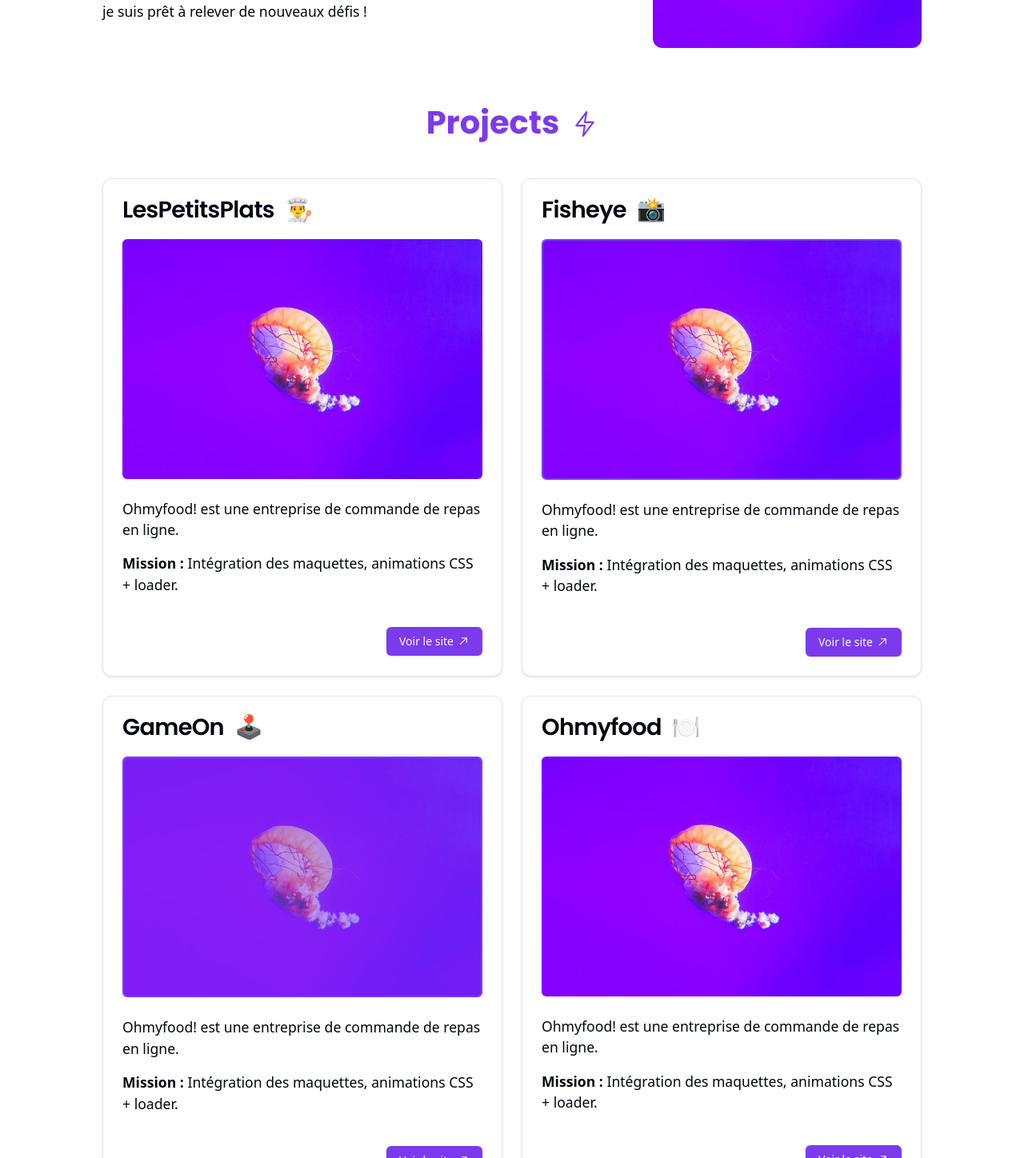
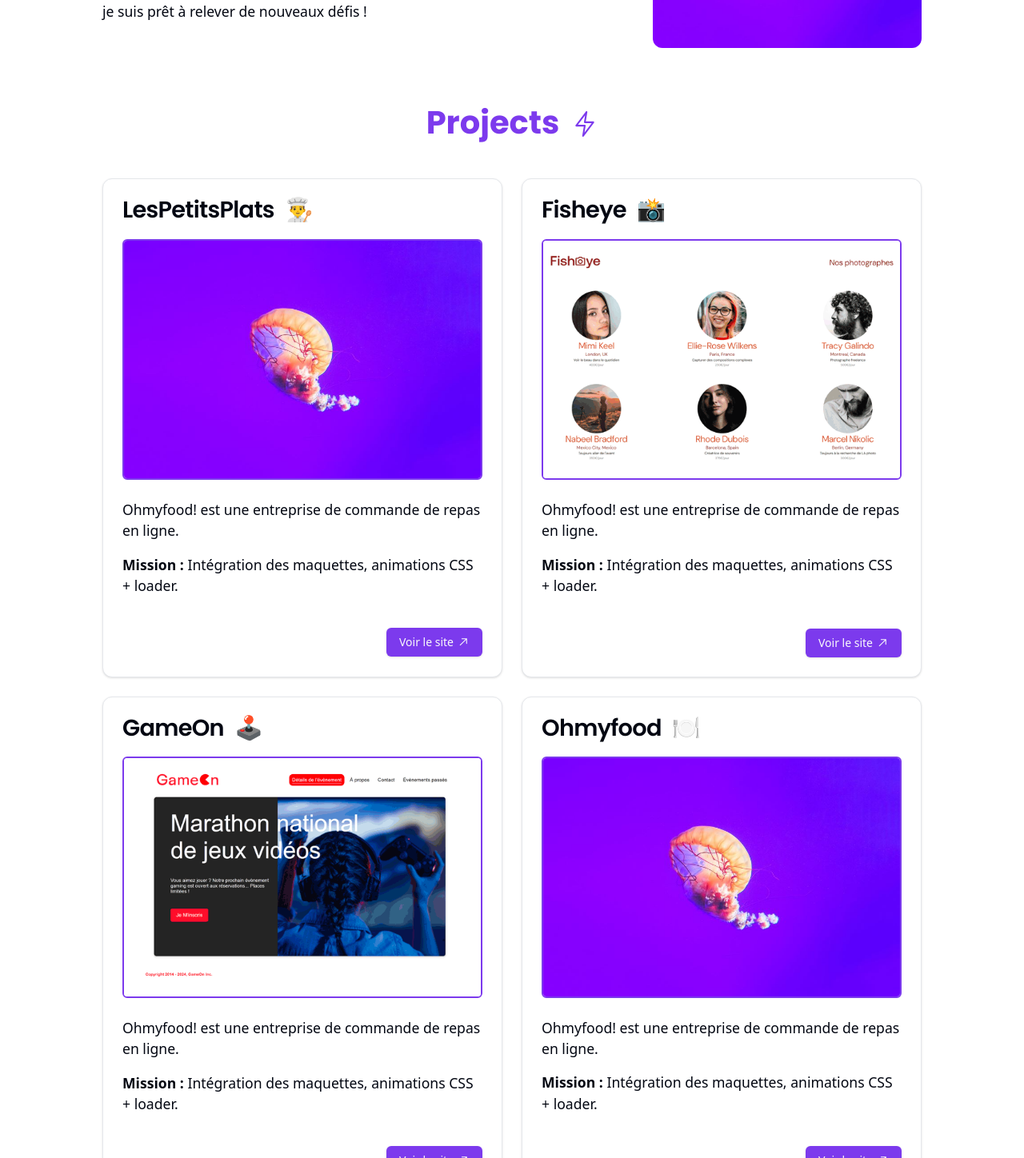
Before and after one commit to jujudev7/portfolio-juju, a Next.js app: page / in a window 1280 px wide. Shown: the part 469-1917 px from the top of the page at 80% size. Built offline with nearby package versions, Linux system fonts and the light colour scheme.

Commit message:
border & gif added on Projects

```diff
--- a/app/_components/Projects.tsx
+++ b/app/_components/Projects.tsx
@@ -22,7 +22,7 @@ export const Projects = () => {
           <Card>
             <CardHeader>
               <CardTitle className="mb-4">LesPetitsPlats 👨‍🍳</CardTitle>
-              <div className="overflow-hidden rounded-md">
+              <div className="overflow-hidden rounded-md border-2 border-primary">
                 <img
                   alt="React Rendezvous"
                   loading="lazy"
@@ -61,7 +61,7 @@ export const Projects = () => {
                   decoding="async"
                   data-nimg="1"
                   className="h-auto w-auto object-cover transition-all hover:scale-110"
-                  src="jujudev7.jpg"
+                  src="fisheye.gif"
                 ></img>
               </div>
             </CardHeader>
@@ -92,9 +92,8 @@ export const Projects = () => {
                   decoding="async"
                   data-nimg="1"
                   className="h-auto w-auto object-cover transition-all hover:scale-110"
-                  src="jujudev7.jpg"
+                  src="gameon.gif"
                 ></img>
-                <div className="absolute inset-0 bg-primary opacity-50 transition-opacity duration-300 hover:opacity-0"></div>
               </div>
             </CardHeader>
             <CardContent>
@@ -115,7 +114,7 @@ export const Projects = () => {
           <Card>
             <CardHeader>
               <CardTitle className="mb-4">Ohmyfood 🍽️</CardTitle>
-              <div className="overflow-hidden rounded-md">
+              <div className="overflow-hidden rounded-md border-2 border-primary">
                 <img
                   alt="React Rendezvous"
                   loading="lazy"
```
Also changed, not shown: public/fisheye.gif (added), public/gameon.gif (added).
